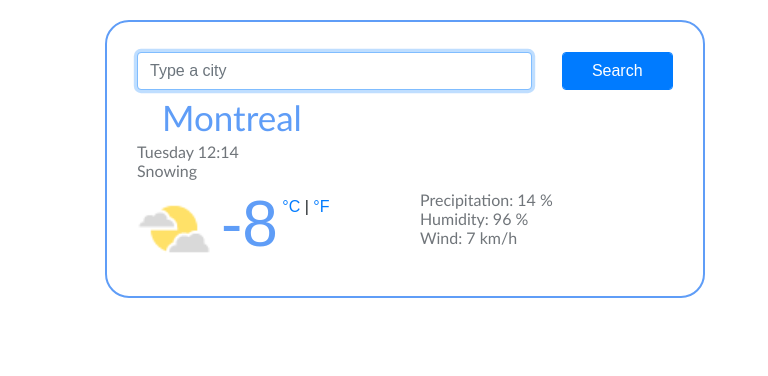
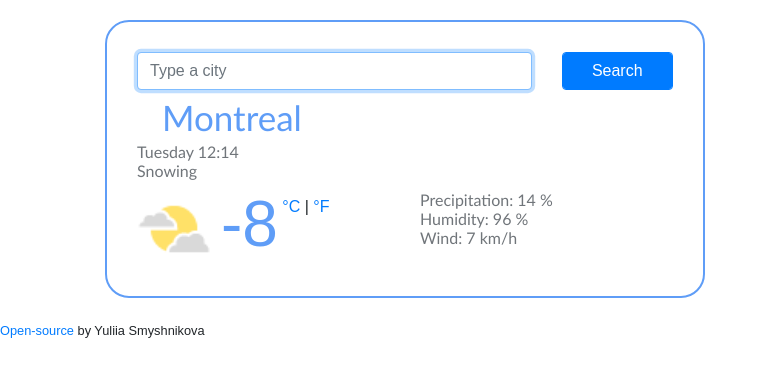
Before and after one commit to JuliaSmyshnikova/Vanilla-Weather-App, a plain HTML site: page index.html in a window 1280 px wide. Shown: the whole page, without its empty margins (0-768 px from the left). Drawn offline with nearby package versions, Linux system fonts and the light colour scheme.

Commit message:
added the open source

```diff
--- a/index.html
+++ b/index.html
@@ -70,6 +70,12 @@
         </div>
       </div>
     </div>
+    <small>
+      <a href="https://github.com/JuliaSmyshnikova/Vanilla-Weather-App.git">
+        Open-source
+      </a>
+      by Yuliia Smyshnikova
+    </small>
     <script src="src/script.js"></script>
   </body>
 </html>
```
